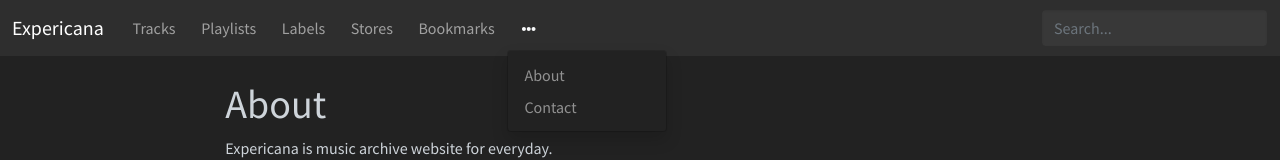
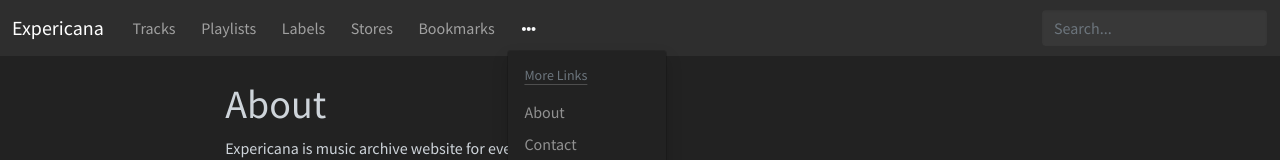
Before and after one commit to jamband/expericana, a Next.js app: page /about in a window 1280 px wide. Both pictures are taken after a click on the button "More". Shown: the top 160 px of the page. Built offline with nearby package versions, Linux system fonts and the light colour scheme.

Commit message:
Add DropdownHeader component
and some minor fixes

```diff
--- /dev/null
+++ b/src/components/dropdown-header/component.tsx
@@ -0,0 +1,6 @@
+import type { _Props } from "./types";
+import styles from "./style.module.scss";
+
+export const Component: React.VFC<_Props> = (props) => (
+  <h6 className={`dropdown-header mb-1 ${styles.header}`}>{props.children}</h6>
+);
--- /dev/null
+++ b/src/components/dropdown-header/index.tsx
@@ -0,0 +1,6 @@
+import { Component } from "./component";
+import type { Props } from "./types";
+
+export const DropdownHeader: React.VFC<Props> = (props) => {
+  return <Component {...props} />;
+};
--- /dev/null
+++ b/src/components/dropdown-header/style.module.scss
@@ -0,0 +1,8 @@
+@use "sass:color";
+
+.header {
+  text-decoration: underline;
+  text-decoration-color: color.scale(gray, $lightness: 100%, $alpha: -80%);
+  text-decoration-thickness: 0.1em;
+  text-underline-offset: 0.3em;
+}
--- /dev/null
+++ b/src/components/dropdown-header/types.ts
@@ -0,0 +1,5 @@
+export type Props = {
+  children: React.ReactNode;
+};
+
+export type _Props = Props;
--- a/src/components/dropdown/component.tsx
+++ b/src/components/dropdown/component.tsx
@@ -8,7 +8,9 @@ export const Component: React.VFC<_Props> = (props) => (
       role="button"
       id={props.id}
       className={props.labelClass}
+      title={props.nav ? "More" : undefined}
       data-bs-toggle="dropdown"
+      aria-label={props.nav ? "More" : undefined}
       aria-expanded={false}
     >
       {props.label ? (
--- a/src/layouts/header/component.tsx
+++ b/src/layouts/header/component.tsx
@@ -1,5 +1,6 @@
 import Link from "next/link";
 import { Dropdown } from "~/components/dropdown";
+import { DropdownHeader } from "~/components/dropdown-header";
 import { DropdownLink } from "~/components/dropdown-link";
 import { SearchForm } from "~/components/search-form";
 import { APP_NAME } from "~/constants/app";
@@ -54,6 +55,7 @@ export const Component: React.VFC<_Props> = (props) => (
               </Link>
             ))}
             <Dropdown id="headerMoreLinks" nav>
+              <DropdownHeader>More Links</DropdownHeader>
               {props.moreLinks.map((link, index) => (
                 <DropdownLink key={index} href={link.href}>
                   {link.text}
```
Also changed, not shown: 1 other file (tests, documents, lock files or other folders).
